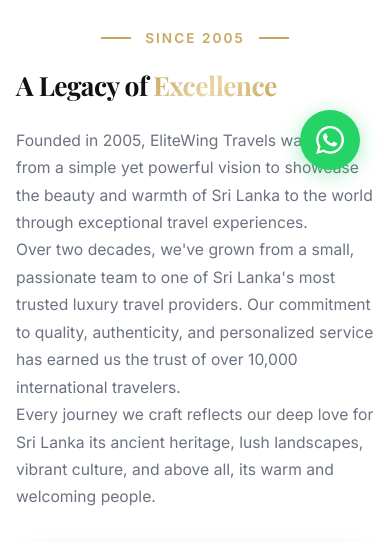
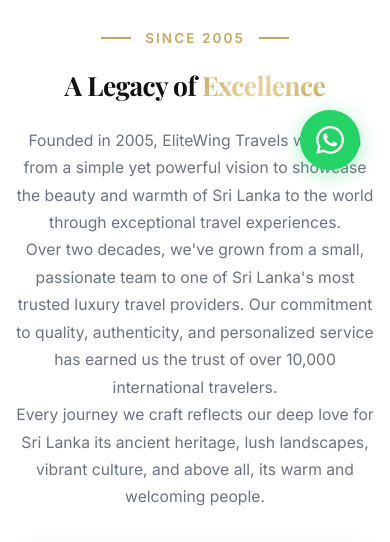
Before and after one commit to Aakashwije/ELITEWINGTRAVELS, a Next.js app in the folder elitewingtravels-app/: page /about in a window 390 px wide. Shown: the part 644-1186 px from the top of the page. Built offline with nearby package versions, Linux system fonts and the light colour scheme; grey boxes are pictures that could not be loaded.

Commit message:
fix: center align text in AboutPage and HospitalitySection for improved readability

```diff
--- a/elitewingtravels-app/src/app/about/page.tsx
+++ b/elitewingtravels-app/src/app/about/page.tsx
@@ -32,7 +32,7 @@
                     <h1 className="!text-white mb-4 drop-shadow-[0_4px_4px_rgba(0,0,0,0.8)]">
                         About <span className="text-gradient-gold">EliteWing</span>
                     </h1>
-                    <p className="!text-white/90 text-base md:text-lg max-w-2xl mx-auto drop-shadow-[0_2px_4px_rgba(0,0,0,0.8)] font-medium">
+                    <p className="!text-white/90 text-base md:text-lg max-w-2xl mx-auto drop-shadow-[0_2px_4px_rgba(0,0,0,0.8)] font-medium text-center">
                         21 years of passion, dedication, and unwavering commitment to
                         delivering extraordinary travel experiences.
                     </p>
@@ -45,23 +45,23 @@
                     <div className="grid grid-cols-1 lg:grid-cols-2 gap-8 md:gap-10 lg:gap-14 items-start">
                         <div>
                             <span className="section-label">Since 2005</span>
-                            <h2 className="mb-6">
+                            <h2 className="mb-6 text-center md:text-left">
                                 A Legacy of{" "}
                                 <span className="text-gradient-gold">Excellence</span>
                             </h2>
                             <div style={{ height: '25px' }} />
-                            <p className="text-base md:text-lg mb-6">
+                            <p className="text-base md:text-lg mb-6 text-center md:text-left">
                                 Founded in 2005, EliteWing Travels was born from a simple yet
                                 powerful vision to showcase the beauty and warmth of Sri Lanka
                                 to the world through exceptional travel experiences.
                             </p>
-                            <p className="mb-6">
+                            <p className="mb-6 text-center md:text-left">
                                 Over two decades, we&apos;ve grown from a small, passionate team
                                 to one of Sri Lanka&apos;s most trusted luxury travel providers.
                                 Our commitment to quality, authenticity, and personalized service
                                 has earned us the trust of over 10,000 international travelers.
                             </p>
-                            <p>
+                            <p className="text-center md:text-left">
                                 Every journey we craft reflects our deep love for Sri Lanka
                                 its ancient heritage, lush landscapes, vibrant culture, and
                                 above all, its warm and welcoming people.
@@ -97,7 +97,9 @@
                     <div className="max-w-5xl w-full flex flex-col items-center justify-center text-center mx-auto">
                         <div className="w-full flex flex-col items-center justify-center text-center">
                             <span className="section-label">Our Fleet</span>
-                            <h2 className="mb-6">Vehicles Built for <span className="text-gradient-gold">Every Journey</span></h2>
+                            <h2 className="mb-6 text-center md:text-left">
+                                Vehicles Built for <span className="text-gradient-gold">Every Journey</span>
+                            </h2>
                             <p className="max-w-[800px] mb-10 text-[var(--color-primary)]/80 text-center">
                                 From private sedans to group coaches, our fleet is selected for comfort,
                                 safety, and smooth travel across Sri Lanka.
--- a/elitewingtravels-app/src/components/home/HospitalitySection.tsx
+++ b/elitewingtravels-app/src/components/home/HospitalitySection.tsx
@@ -55,7 +55,7 @@
 
                         <div className="h-7" />
 
-                        <p className="mb-6 text-lg md:text-xl text-[var(--color-dark)]/80 font-light leading-relaxed">
+                        <p className="mb-6 text-lg md:text-xl text-[var(--color-dark)]/80 font-light leading-relaxed text-center md:text-left">
                             In Sri Lanka, every journey begins with <em className="text-[var(--color-gold)] font-medium not-italic">Ayubowan</em> – a
                             greeting that means &ldquo;may you live long.&rdquo; It embodies
                             the warmth, generosity, and genuine care that defines Sri Lankan
@@ -64,7 +64,7 @@
 
                         <div className="h-3" />
 
-                        <p className="mb-16 text-base md:text-lg text-[var(--color-dark)]/70 font-light leading-relaxed text-justify">
+                        <p className="mb-16 text-base md:text-lg text-[var(--color-dark)]/70 font-light leading-relaxed text-center md:text-justify md:text-left">
                             At EliteWing Travels, we carry this philosophy into everything we
                             do. From your first inquiry to your fond farewell, every detail is
                             handled with meticulous care, ensuring your experience is not just
```
